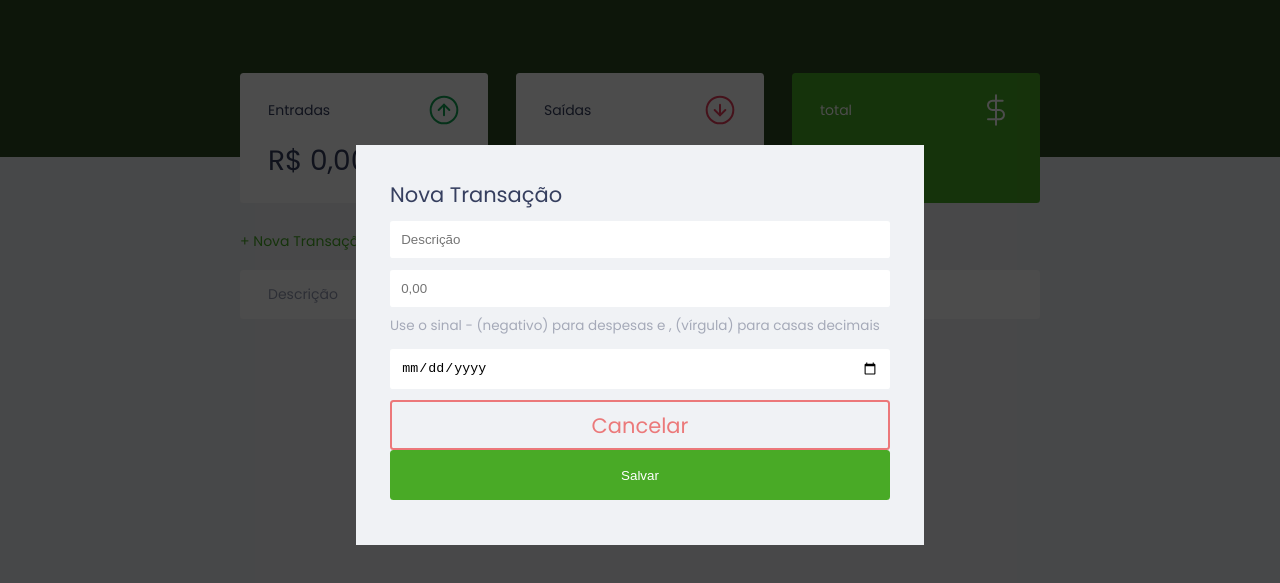
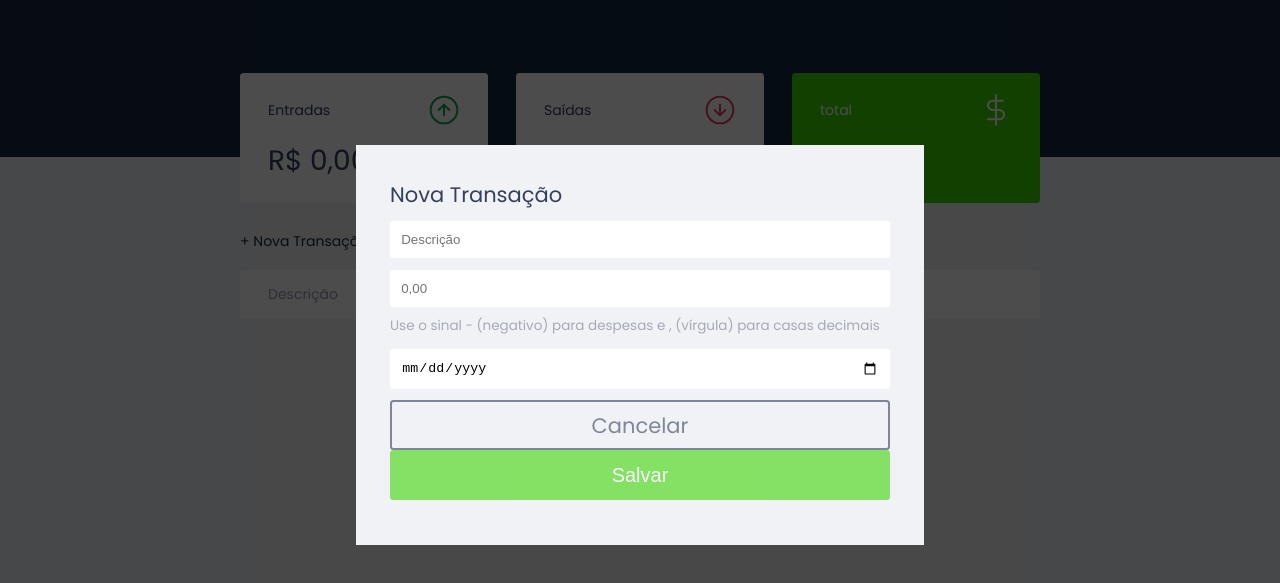
Before and after one commit to guigrasel/Dev.Finances, a plain HTML site: page index.html in a window 1280 px wide. Both pictures are taken after a click on the link "+ Nova Transação". Shown: the part 55-638 px from the top of the page. Drawn offline with Linux system fonts and the light colour scheme.

Commit message:
Atualização 09/02/22

```diff
--- a/index.html
+++ b/index.html
@@ -5,7 +5,8 @@
     <meta charset="UTF-8">
     <meta http-equiv="X-UA-Compatible" content="IE=edge">
     <meta name="viewport" content="width=device-width, initial-scale=1.0">
-    <title>dev.finance$</title>
+    <link rel="shortcut icon" href="./assets/favicon_io/favicon.ico" type="image/x-icon">
+    <title>.finance$</title>
 
     <link rel="stylesheet" href="./style.css">
     <link rel="preconnect" href="https://fonts.googleapis.com">
@@ -100,10 +101,11 @@
                                 placeholder="01/01/2021">
                             </div>
                             <div class="input-group actions"></div>
-                                <a
-                                onclick="Modal.close()"
-                                href="#" class="button cancel">Cancelar</a>
-                                <button>Salvar</button>
+                                    <a
+                                    onclick="Modal.close()"
+                                    href="#" class="button cancel">Cancelar</a>
+                                    <button>Salvar</button>
+
 
                         </form>
                     </h2>
@@ -116,7 +118,7 @@
     </script>
 
     <footer>
-        <p>dev.finance$ - 2022 - Guilherme M. Grasel
+        <p>.finance$ - 2022 - Guilherme M. Grasel
         </p>
     </footer>
 
--- a/style.css
+++ b/style.css
@@ -1,10 +1,9 @@
 /* Global ===================== */
 :root {
   --dark-blue: #363f5f;
-    --green: #49AA26;
-    --light-green: #3dd705;
+  --green: #3dd705;
+  --light-green: #13293d;
   --red: #e92929;
-
 }
 
 * {
@@ -19,7 +18,7 @@ html {
 
 body {
   background: #f0f2f5;
-    font-family:'Poppins', sans-serif
+  font-family: 'Poppins', sans-serif;
 }
 
 .sr-only {
@@ -39,7 +38,7 @@ body {
   margin: auto;
 }
 
-small{
+small {
   font-size: 13.5px;
 }
 
@@ -54,17 +53,21 @@ h2 {
 
 /* Links & Buttons ===================== */
 a {
-    color: var(--green);
+  color: var(--light-green);
   text-decoration: none;
 }
 
 a:hover {
-    color: var(--light-green);
+  opacity: 0.6;
 }
 
 button {
+  display: inline;
+
   width: 100%;
   height: 50px;
+
+  font-size: 20px;
 
   border: none;
 
@@ -76,20 +79,24 @@ button {
   border-radius: 0.25rem;
 
   cursor: pointer;
+
+  opacity: 0.6;
 }
 
 button:hover {
-    background: var(--light-green);
+  opacity: 1;
 }
 
 .button.new {
   display: inline-block;
-    margin-bottom: .8rem;
+  margin-bottom: 0.8rem;
 }
 
 .button.cancel {
-    color: var(--red);
-    border: 2px var(--red) solid;
+  display: inline;
+
+  color: var(--dark-blue);
+  border: 2px var(--dark-blue) solid;
   border-radius: 0.25rem;
 
   height: 50px;
@@ -107,7 +114,7 @@ button:hover {
 
 /* Header ===================== */
 header {
-    background: #2D4A22;
+  background: var(--light-green);
   padding: 2rem 0 11rem;
   text-align: center;
 }
@@ -123,8 +130,8 @@ header {
 }
 
 #balance h2 {
-    color:white;
-    margin-top:0;
+  color: white;
+  margin-top: 0;
 }
 
 /* Cards ===================== */
@@ -150,7 +157,7 @@ header {
 .card p {
   font-size: 2rem;
   line-height: 3rem;
-    white-space:nowrap;
+  white-space: nowrap;
   margin-top: 1rem;
 }
 
@@ -172,13 +179,12 @@ header {
 }
 
 table thead tr th:first-child,
-table tbody tr td:first-child
-{
+table tbody tr td:first-child {
   border-radius: 0.25rem 0 0 0.25rem;
 }
 
 table thead tr th:last-child,
-table tbody tr td:last-child{
+table tbody tr td:last-child {
   border-radius: 0 0.25rem 0.25rem 0;
 }
 
@@ -192,15 +198,15 @@ table thead th {
 }
 
 table tbody tr {
-    opacity: 0.7
+  opacity: 0.7;
 }
 
 table tbody tr:hover {
-    opacity: 1
+  opacity: 1;
 }
 
 table tbody td {
-    background:white;
+  background: white;
   padding: 1rem 2rem;
 }
 
@@ -221,12 +227,12 @@ td.expense {
   width: 100%;
   height: 100%;
 
-    background-color: rgba(0,0,0,0.7);
+  background-color: rgba(0, 0, 0, 0.7);
 
   position: fixed;
   top: 0;
 
-    display:flex;
+  display: flex;
   align-items: center;
   justify-content: center;
 
@@ -242,13 +248,12 @@ td.expense {
 }
 
 .modal {
-    background: #F0F2f5;
+  background: #f0f2f5;
   padding: 2.4rem;
 
   position: relative;
   z-index: 1;
 }
-
 
 /* Form ===================== */
 #form {
@@ -272,7 +277,7 @@ input {
   margin-top: 0.8rem;
 }
 
-.input-group .help{
+.input-group .help {
   opacity: 0.4;
 }
 
@@ -287,7 +292,6 @@ input {
   width: 48%;
 }
 
-
 /* Footer ===================== */
 footer {
   text-align: center;
@@ -296,7 +300,6 @@ footer {
 
   opacity: 0.6;
 }
-
 
 /* Responsive ===================== */
 @media (min-width: 800px) {
```
Also changed, not shown: assets/favicon_io/about.txt (added), assets/favicon_io/android-chrome-192x192.png (added), assets/favicon_io/android-chrome-512x512.png (added), assets/favicon_io/apple-touch-icon.png (added), assets/favicon_io/favicon-16x16.png (added), assets/favicon_io/favicon-32x32.png (added), assets/favicon_io/favicon.ico (added), assets/favicon_io/site.webmanifest (added). Lines whose indentation alone changed are shown as unchanged.
